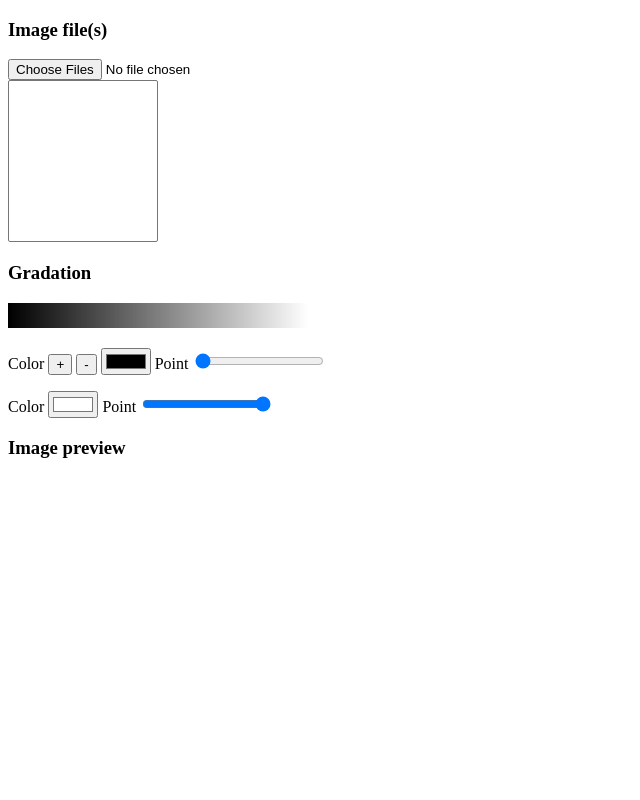
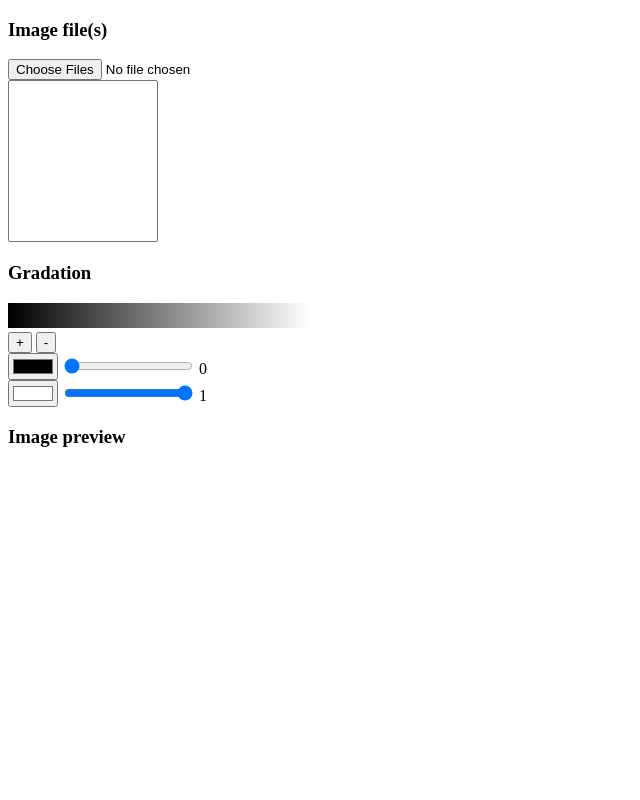
Before and after one commit to Qatleph/gradientmap-mixer, a website built with webpack: page index.html in a window 1280 px wide. Shown: the top 800 px of the page, without its empty margins (0-640 px from the left). Built offline with nearby package versions, Linux system fonts and the light colour scheme.

Commit message:
feat: improve gradient-parameter space

```diff
--- a/index.html
+++ b/index.html
@@ -15,22 +15,20 @@
         <div>
             <canvas id="input-gradation" height="1" width="256" style="height: 25px;width: 300px;"></canvas>
             <div>
-                <p class="gradient-color">
-                    Color
                 <button id="add-colorstop">+</button>
                 <button id="remove-colorstop">-</button>
+            </div>
+            <div id="gradient-parameter">
+                <form class="gradient-color" oninput="point_position.value=stop_point.value">
                     <input type="color" class="color-stop" value="#000000"/>
-                    Point
-                    <input type="range" class="color-stop-point" min="0.00" max="1.00" step="0.01" value="0.00"/>
-                    <span></span>
-                </p>
-                <p class="gradient-color">
-                    Color
+                    <input type="range" class="color-stop-point" name="stop_point" min="0.00" max="1.00" step="0.01" value="0.00"/>
+                    <output name="point_position" for="stop_point">0</output>
+                </form>
+                <form class="gradient-color" oninput="point_position.value=stop_point.value">
                     <input type="color" class="color-stop" value="#ffffff"/>
-                    Point
-                    <input type="range" class="color-stop-point" min="0.00" max="1.00" step="0.01" value="1.00"/>
-                    <span></span>
-                </p>
+                    <input type="range" class="color-stop-point" name="stop_point" min="0.00" max="1.00" step="0.01" value="1.00"/>
+                    <output name="point_position" for="stop_point">1</output>
+                </form>
             </div>
         </div>
 
```
